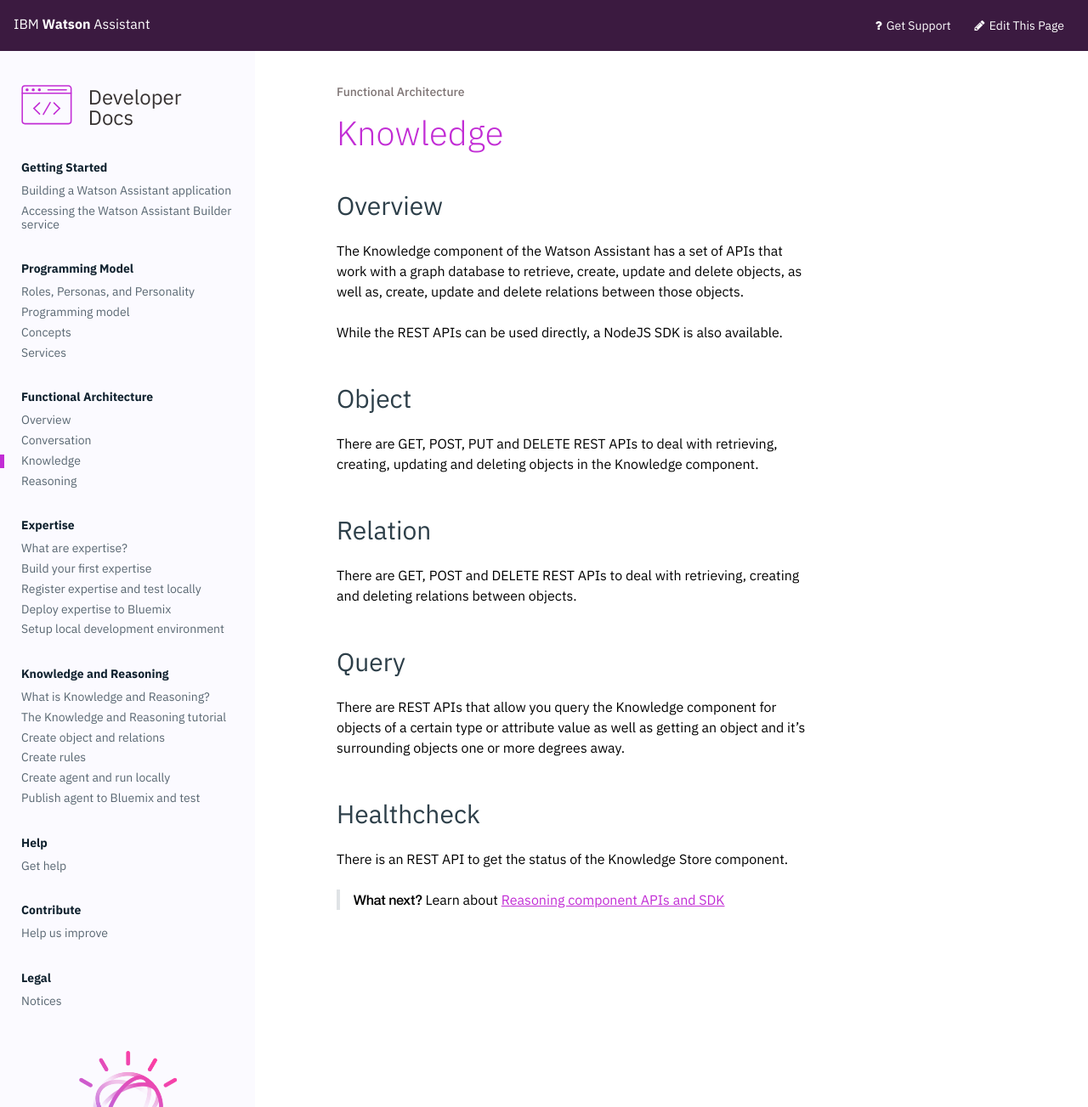
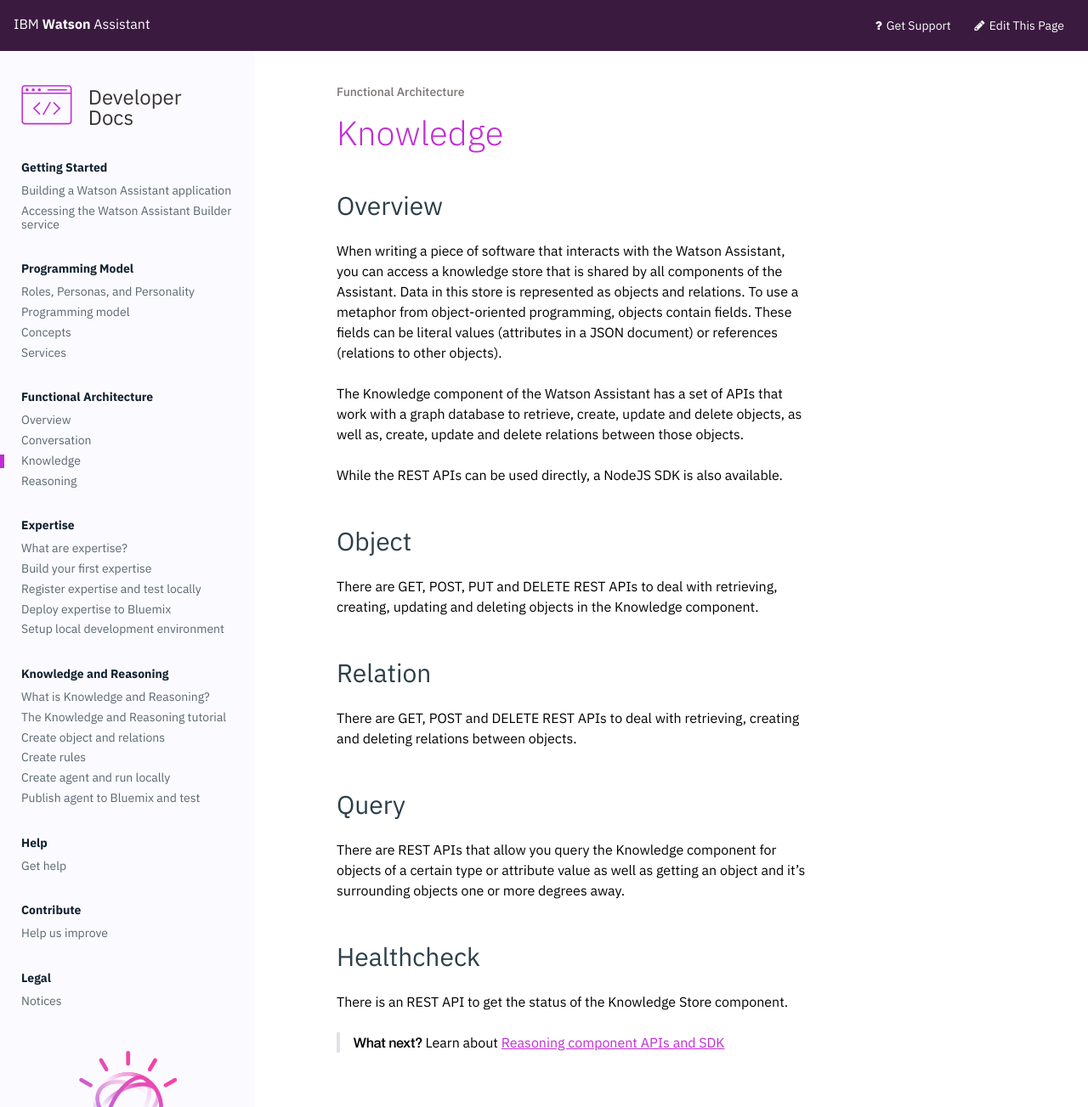
Before and after one commit to benjohnsonnlp/developer, a Jekyll site: the page built from _content/understand-service/knowledge-store.md, in a window 1280 px wide. Shown: the whole page at 85% size. Built offline with Jekyll 4.4.1, drawn with Linux system fonts in a browser that asks for light colours.

Commit message:
Update knowledge-store.md
added explanation of objects and relations in terms of OOP classes

```diff
--- a/_content/understand-service/knowledge-store.md
+++ b/_content/understand-service/knowledge-store.md
@@ -4,6 +4,8 @@
 ---
 
 ## Overview
+
+When writing a piece of software that interacts with the Watson Assistant, you can access a knowledge store that is shared by all components of the Assistant.  Data in this store is represented as objects and relations.  To use a metaphor from object-oriented programming, objects contain fields.  These fields can be literal values (attributes in a JSON document) or references (relations to other objects).
 
 The Knowledge component of the Watson Assistant has a set of APIs that work with a graph database to retrieve, create, update and delete objects, as well as, create, update and delete relations between those objects.
 
```
